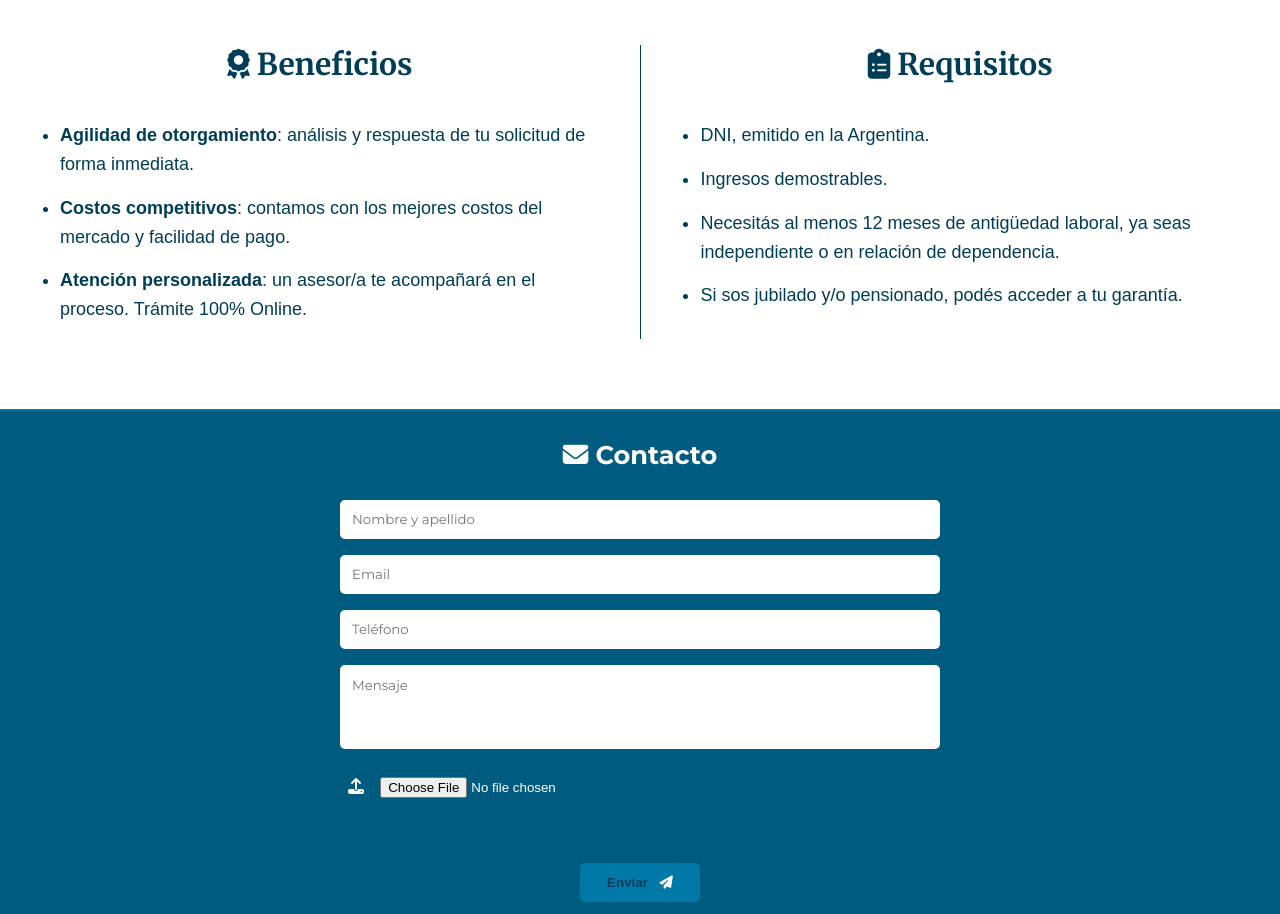
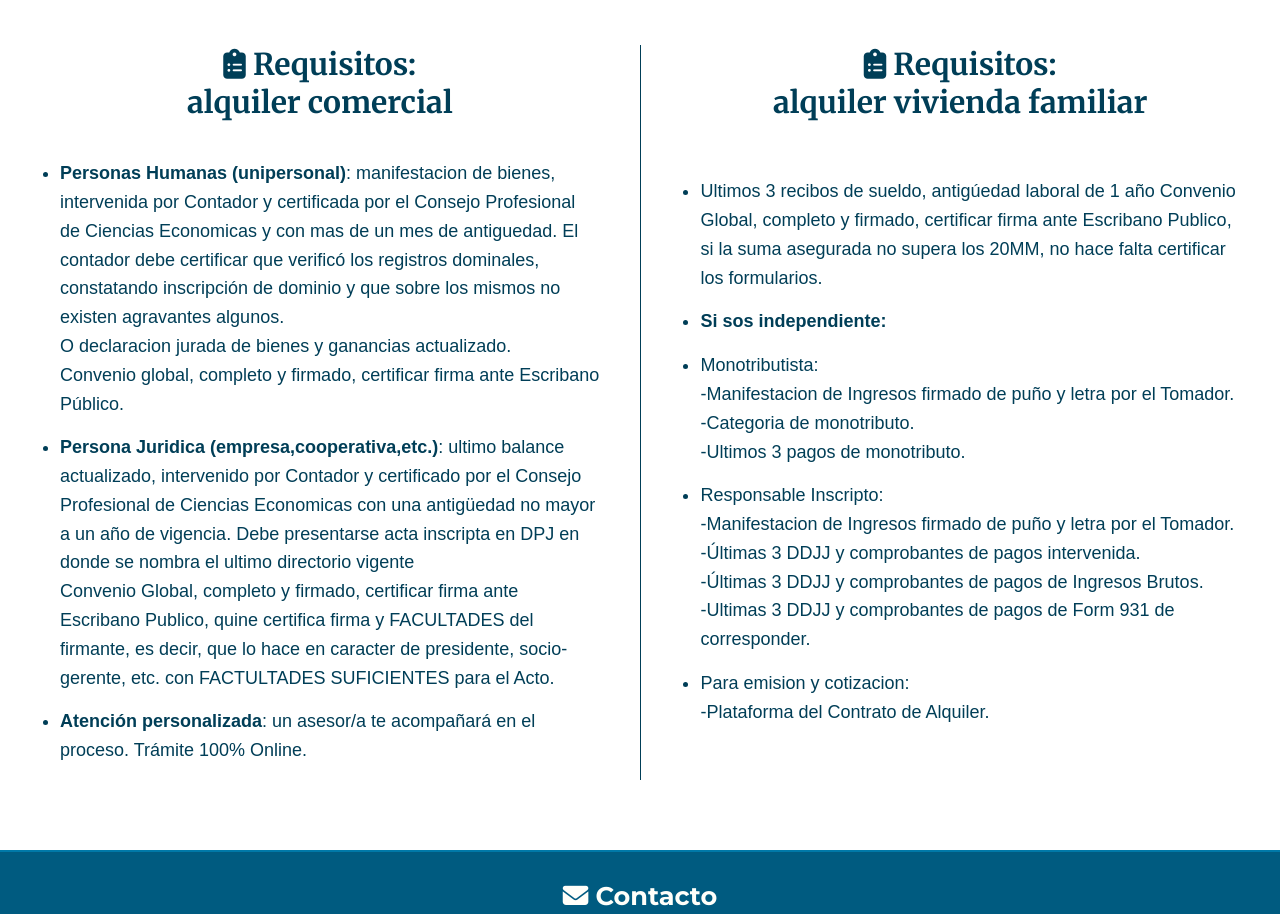
Before and after one commit to NicoGarciaE/AsesorJuanJose, a plain HTML site: page index.html in a window 1280 px wide. Shown: the part 1560-2474 px from the top of the page. Drawn offline with Linux system fonts and the light colour scheme.

Commit message:
Update index.html

```diff
--- a/index.html
+++ b/index.html
@@ -62,11 +62,11 @@
                   ><i class="fas fa-hand-holding-dollar"></i> Cotizar</a
                 >
               </li>
-              <li>
+              <!--<li>
                 <a href="#Beneficios"
                   ><i class="fas fa-award"></i> Beneficios</a
                 >
-              </li>
+              </li>-->
               <li>
                 <a href="#Requisitos"
                   ><i class="fas fa-clipboard-list"></i> Requisitos</a
@@ -311,15 +311,18 @@
     <section id="Beneficios-Requisitos">
       <div class="contenedor-beneficios-requisitos">
         <div class="columna-beneficios" id="Beneficios">
-          <h4><i class="fas fa-award"></i> Beneficios</h4>
+          <h4><i class="fas fa-clipboard-list"></i> Requisitos: <br>alquiler comercial</h4>
           <ul>
             <li>
-              <b>Agilidad de otorgamiento</b>: análisis y respuesta de tu
-              solicitud de forma inmediata.
+              <b>Personas Humanas (unipersonal)</b>: manifestacion de bienes, intervenida por Contador y certificada por el Consejo Profesional
+              de Ciencias Economicas y con mas de un mes de antiguedad. El contador debe certificar que verificó los registros dominales, constatando inscripción
+              de dominio y que sobre los mismos no existen agravantes algunos.<br>O declaracion jurada de bienes y ganancias actualizado.<br>Convenio global, completo y firmado, certificar firma ante Escribano Público.
             </li>
             <li>
-              <b>Costos competitivos</b>: contamos con los mejores costos del
-              mercado y facilidad de pago.
+              <b>Persona Juridica (empresa,cooperativa,etc.)</b>: ultimo balance actualizado, intervenido por Contador y certificado por el Consejo Profesional de Ciencias Economicas
+              con una antigüedad no mayor a un año de vigencia. Debe presentarse acta inscripta en DPJ en donde se nombra el ultimo directorio vigente <br>
+              Convenio Global, completo y firmado, certificar firma ante Escribano Publico, quine certifica firma y FACULTADES del firmante, es decir, que lo hace en caracter de presidente, socio-gerente, etc. con FACTULTADES SUFICIENTES para el Acto.
+
             </li>
             <li>
               <b>Atención personalizada</b>: un asesor/a te acompañará en el
@@ -331,19 +334,24 @@
         <div class="linea-divisoria"></div>
 
         <div class="columna-requisitos" id="Requisitos">
-          <h4><i class="fas fa-clipboard-list"></i> Requisitos</h4>
+          <h4><i class="fas fa-clipboard-list"></i> Requisitos: <br>alquiler vivienda familiar</h4>
+          <br>
           <ul>
-            <li>DNI, emitido en la Argentina.</li>
-            <li>Ingresos demostrables.</li>
+            <li>Ultimos 3 recibos de sueldo, antigúedad laboral de 1 año Convenio Global, completo y firmado, certificar firma ante Escribano Publico,
+          si la suma asegurada no supera los 20MM, no hace falta certificar los formularios.</li>
+            <li><b>Si sos independiente:</b></li>
             <li>
-              Necesitás al menos 12 meses de antigüedad laboral, ya seas
-              independiente o en relación de dependencia.
+              Monotributista:<br>-Manifestacion de Ingresos firmado de puño y letra por el Tomador.<br>-Categoria de monotributo.<br>-Ultimos 3 pagos de monotributo.
+
             </li>
             <li>
-              Si sos jubilado y/o pensionado, podés acceder a tu garantía.
+              Responsable Inscripto:<br>-Manifestacion de Ingresos firmado de puño y letra por el Tomador.<br>-Últimas 3 DDJJ y comprobantes de pagos intervenida.
+              <br>-Últimas 3 DDJJ y comprobantes de pagos de Ingresos Brutos.<br>-Ultimas 3 DDJJ y comprobantes de pagos de Form 931 de corresponder.
             </li>
+            <li>Para emision y cotizacion:<br>-Plataforma del Contrato de Alquiler. </li>
           </ul>
         </div>
+
       </div>
     </section>
 
```
